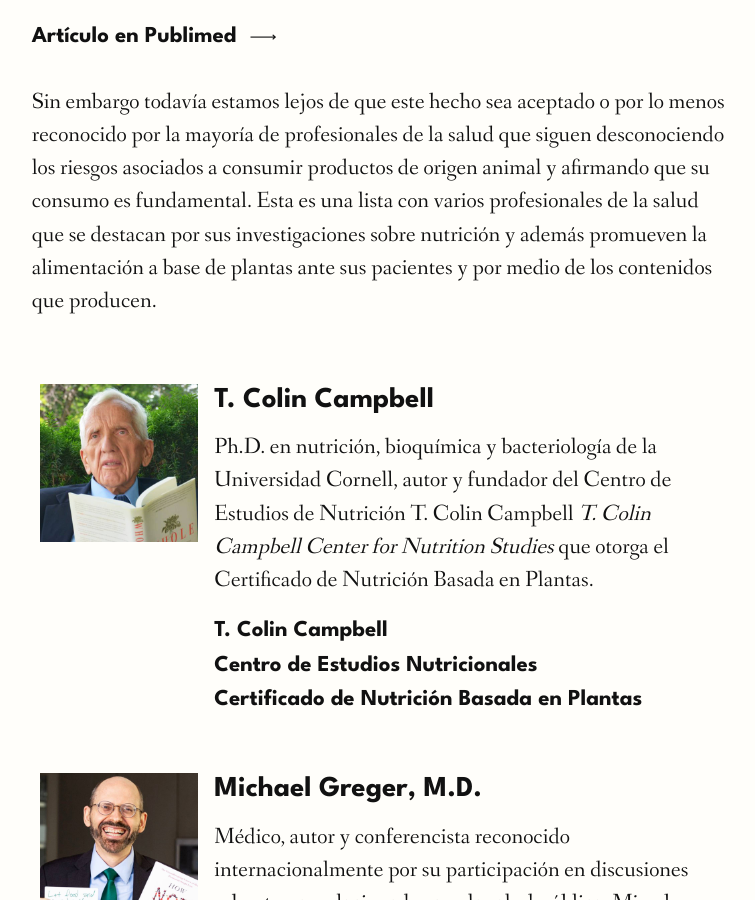
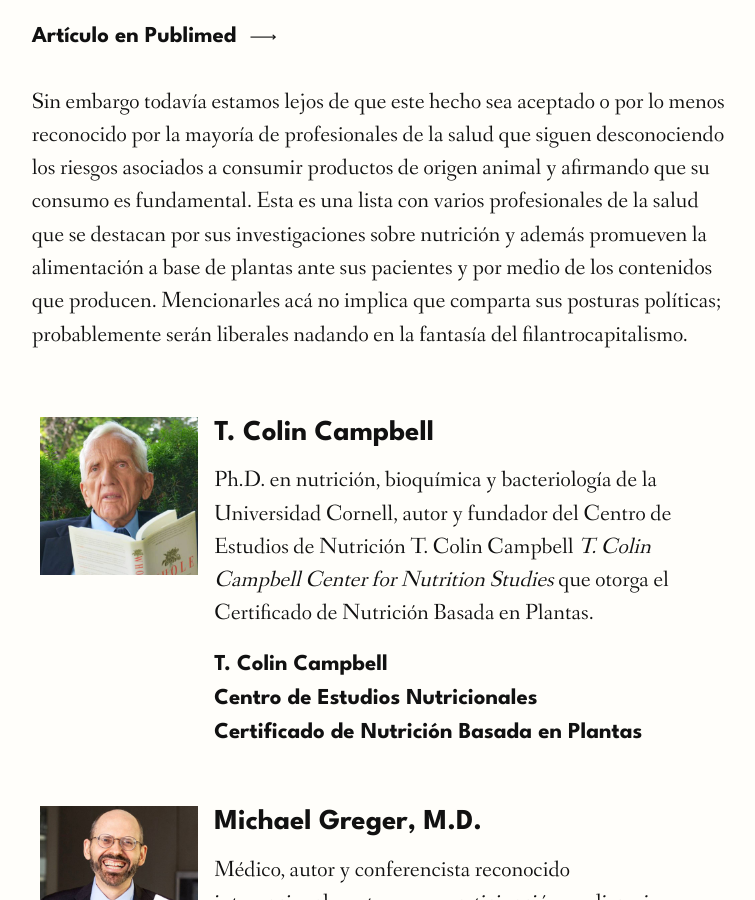
Before and after one commit to animaleslibres/animaleslibres.github.io, a Jekyll site: the page built from _posts/2023-02-13-article-profesionales-de-la-salud-que-recomiendan-dietas-a-base-de-plantas.md, in a window 1280 px wide and 900 px high, scrolled down 555 px. Shown: the whole window, without its empty margins (259-1014 px from the left). Built offline with Jekyll 4.4.1, drawn with Linux system fonts in a browser that asks for light colours; nearby versions of some CDN libraries; some web fonts are replaced; a script that is not in the unit is left out.

Commit message:
liberales nadando en el filantrocapitalismo

```diff
--- a/_posts/2023-02-13-article-profesionales-de-la-salud-que-recomiendan-dietas-a-base-de-plantas.md
+++ b/_posts/2023-02-13-article-profesionales-de-la-salud-que-recomiendan-dietas-a-base-de-plantas.md
@@ -13,7 +13,7 @@ image: >-
   /assets/images/posts/profesionales-de-la-salud-que-recomiendan-dietas-a-base-de-plantas.jpg
 permalink: /profesionales-de-la-salud-que-recomiendan-dietas-a-base-de-plantas/
 intro: >-
-  <p>La Academia de Nutrición y Dietética reconoció desde el 2016 que las dietas a base de plantas bien planeadas son saludables, nutricionalmente adecuadas, pueden beneficiar la prevención y tratamiento de ciertas enfermedades y son apropiadas para personas en cualquier etapa de la vida incluyendo atletas. Además son más sostenibles ambientalmente que las dietas ricas en productos de origen animal porque usan menos recursos naturales y producen un menor daño ambiental.</p><p><a href="https://pubmed.ncbi.nlm.nih.gov/27886704/" class="link no-underline" target="_blank">Artículo en Publimed <span class="icon icon-long-arrow-right-light"></span></a></p><p>Sin embargo todavía estamos lejos de que este hecho sea aceptado o por lo menos reconocido por la mayoría de profesionales de la salud que siguen desconociendo los riesgos asociados a consumir productos de origen animal y afirmando que su consumo es fundamental. Esta es una lista con varios profesionales de la salud que se destacan por sus investigaciones sobre nutrición y además promueven la alimentación a base de plantas ante sus pacientes y por medio de los contenidos que producen.</p>
+  <p>La Academia de Nutrición y Dietética reconoció desde el 2016 que las dietas a base de plantas bien planeadas son saludables, nutricionalmente adecuadas, pueden beneficiar la prevención y tratamiento de ciertas enfermedades y son apropiadas para personas en cualquier etapa de la vida incluyendo atletas. Además son más sostenibles ambientalmente que las dietas ricas en productos de origen animal porque usan menos recursos naturales y producen un menor daño ambiental.</p><p><a href="https://pubmed.ncbi.nlm.nih.gov/27886704/" class="link no-underline" target="_blank">Artículo en Publimed <span class="icon icon-long-arrow-right-light"></span></a></p><p>Sin embargo todavía estamos lejos de que este hecho sea aceptado o por lo menos reconocido por la mayoría de profesionales de la salud que siguen desconociendo los riesgos asociados a consumir productos de origen animal y afirmando que su consumo es fundamental. Esta es una lista con varios profesionales de la salud que se destacan por sus investigaciones sobre nutrición y además promueven la alimentación a base de plantas ante sus pacientes y por medio de los contenidos que producen. Mencionarles acá no implica que comparta sus posturas políticas; probablemente serán liberales nadando en la fantasía del filantrocapitalismo.</p>
 description: >-
   Lista con varios profesionales de la salud que se destacan por sus investigaciones sobre nutrición y además promueven la alimentación a base de plantas ante sus pacientes y por medio de los contenidos que producen.
 excerpt: >-
```
